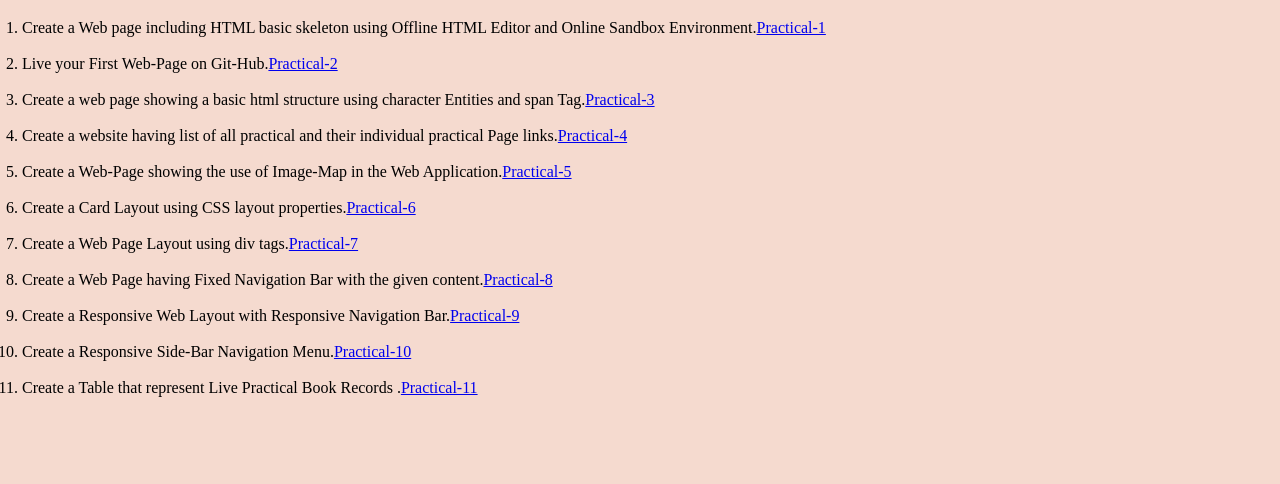
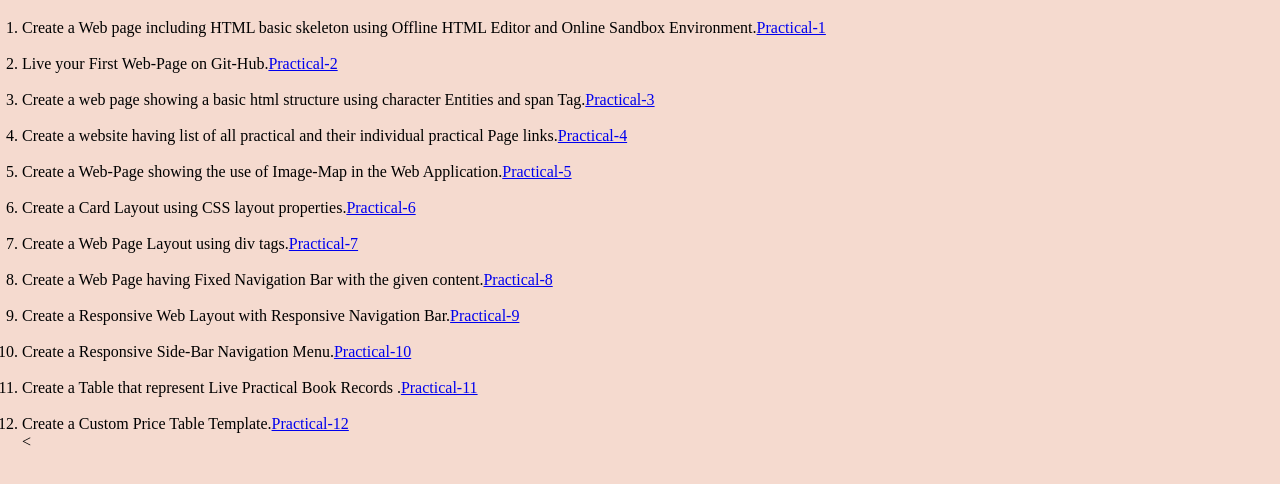
Before and after one commit to shivamkmr335/Full-Stack-1, a plain HTML site: page index.html in a window 1280 px wide. Shown: the part 242-726 px from the top of the page. Drawn offline with Linux system fonts and the light colour scheme.

Commit message:
updated index for 12

```diff
--- a/index.html
+++ b/index.html
@@ -27,7 +27,8 @@
     <li>Create a Web Page having Fixed Navigation Bar with the given content.<a href="practical-8.html">Practical-8</a></li><br>
     <li>Create a Responsive Web Layout with Responsive Navigation Bar.<a href="practical-9.html">Practical-9</a></li><br>
     <li>Create a Responsive Side-Bar Navigation Menu.<a href="practical-10.html">Practical-10</a></li><br>
-    <li>Create a Table that represent Live Practical Book Records .<a href="practical-11.html">Practical-11</a></li>
+    <li>Create a Table that represent Live Practical Book Records .<a href="practical-11.html">Practical-11</a></li><br>
+    <li>Create a Custom Price Table Template.<a href="practical-12.html">Practical-12</a></li><
     </ol>
 </body>
 </html>
```
